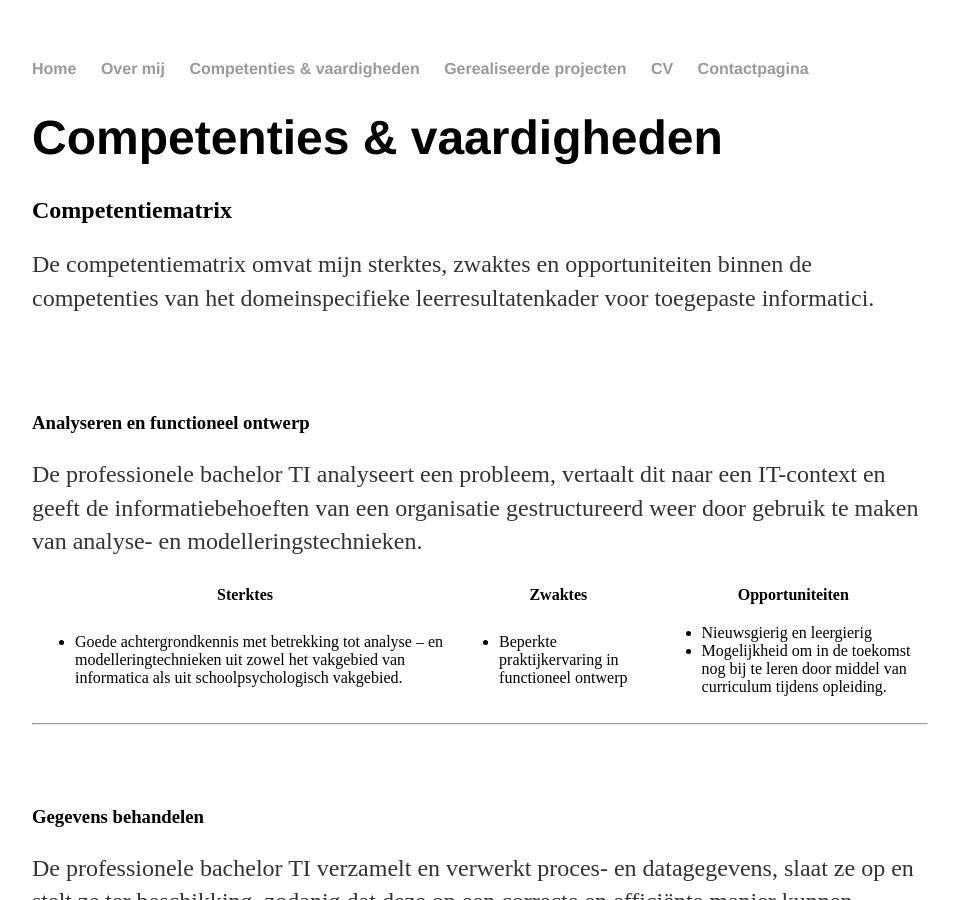
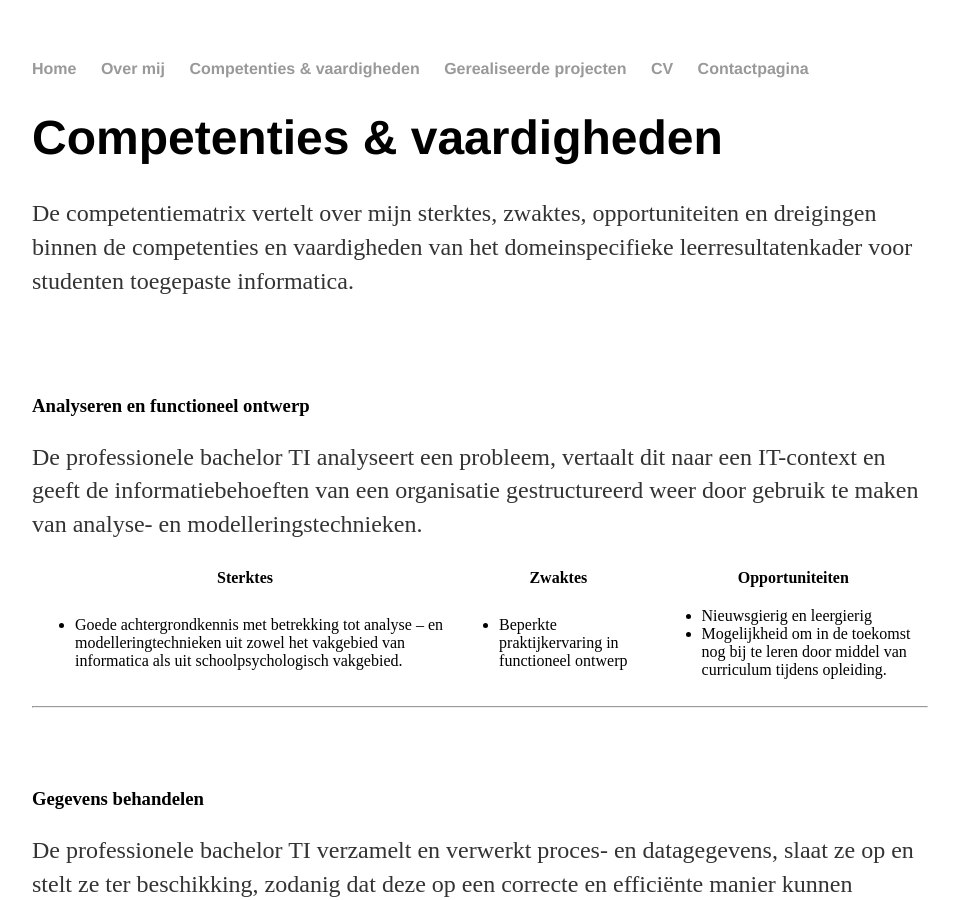
Before and after one commit to Jornax/Jornax.github.io, a Jekyll site: the page built from competences/index.html, in a window 1280 px wide and 900 px high. Shown: the whole window, without its empty margins (160-1119 px from the left). Built offline with Jekyll 4.4.1, drawn with Linux system fonts in a browser that asks for light colours.

Commit message:
Update index.html

```diff
--- a/competences/index.html
+++ b/competences/index.html
@@ -5,9 +5,8 @@ title: Competenties & vaardigheden
 
 		<div class="competences">
 			<h1>Competenties & vaardigheden</h1>
-			 <div class="section-header">
-        <h2 class="section-title text-center wow fadeInDown">Competentiematrix</h2>
-        <p class="text-center wow fadeInDown">De competentiematrix omvat mijn sterktes, zwaktes en opportuniteiten binnen de competenties van het domeinspecifieke leerresultatenkader voor toegepaste informatici. </p>
+        <p>De competentiematrix vertelt over mijn sterktes, zwaktes, opportuniteiten en dreigingen binnen de competenties en vaardigheden
+		van het domeinspecifieke leerresultatenkader voor studenten toegepaste informatica.</p>
     </div>
 
     <section id="analyseren">
```
